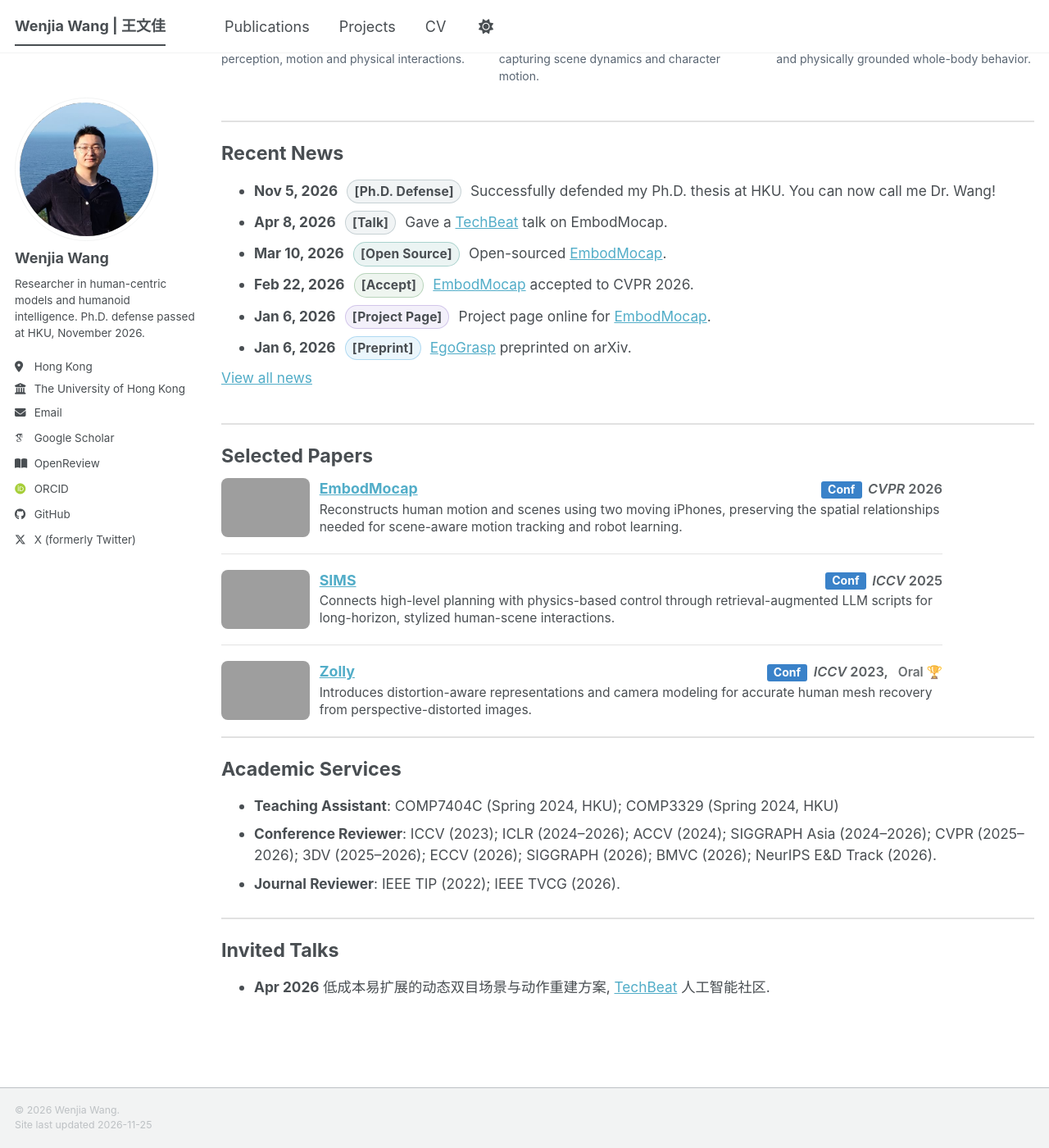
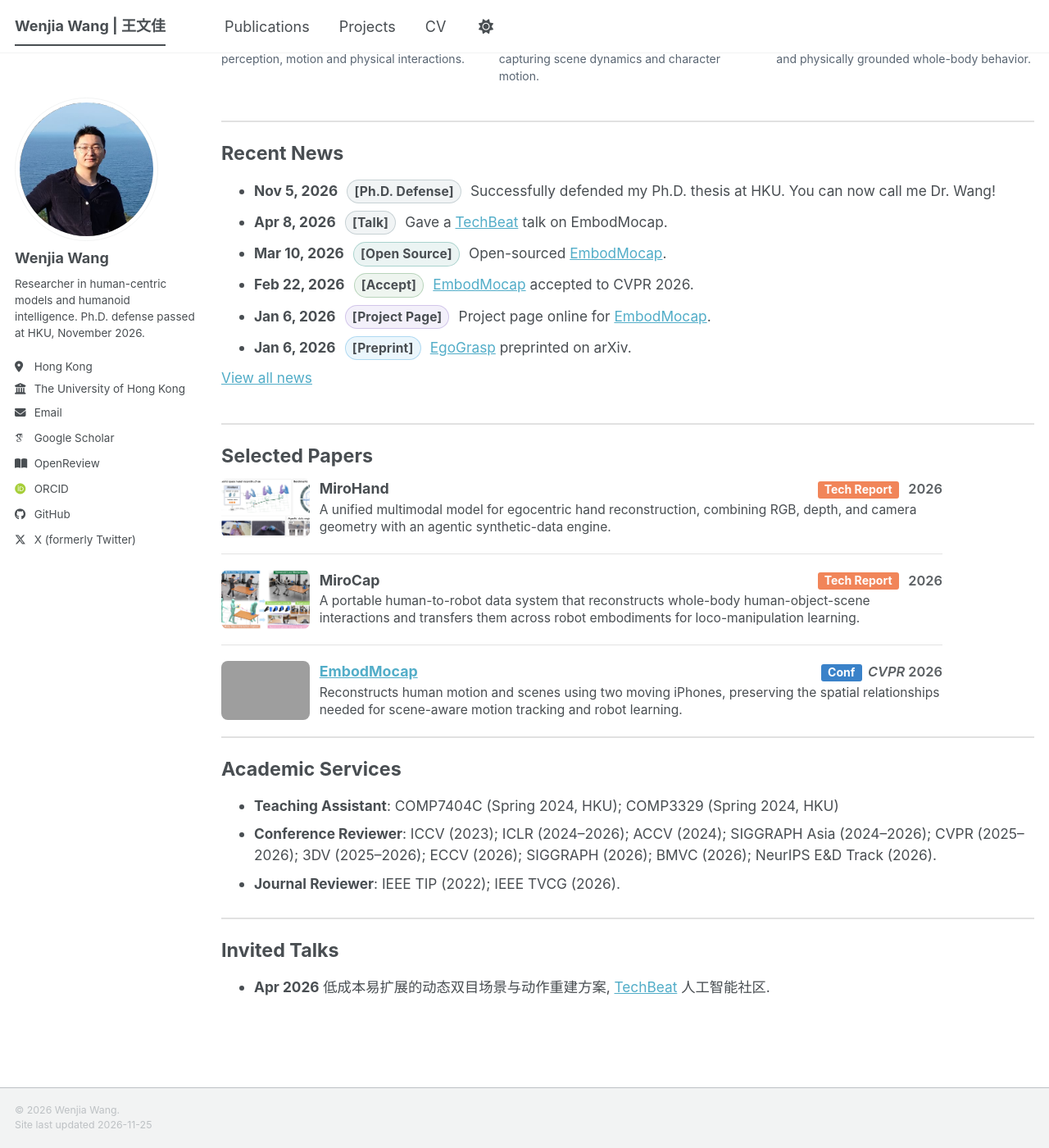
Before and after one commit to WenjiaWang0312/WenjiaWang0312.github.io, a Jekyll site: the page built from _pages/about.md, in a window 1280 px wide and 1400 px high, scrolled down 707 px. Shown: the whole window at 82% size. Built offline with Jekyll 4.4.1, drawn with Linux system fonts in a browser that asks for light colours; some web fonts are replaced; a script bundle is joined from its source files by our own code; library files that are not in the unit come from our copies; grey boxes are pictures that could not be loaded.

Commit message:
Add MiroHand MiroCap and CIRCA publication cards

```diff
--- a/_includes/publication-links.html
+++ b/_includes/publication-links.html
@@ -1,4 +1,10 @@
-{% if include.item.arxivurl or include.item.pdfurl or include.item.paperurl or include.item.weburl or include.item.codeurl or include.item.hfurl or include.item.onedriveurl or include.item.bibtexurl or include.item.bibtex %}
+{% if include.item.resources_tbd %}
+<div class="publication-links">
+  <span><i class="fas fa-file-alt" aria-hidden="true"></i> Paper: TBD</span>
+  <span><i class="fas fa-globe" aria-hidden="true"></i> Project Page: TBD</span>
+  <span><i class="fab fa-github" aria-hidden="true"></i> GitHub: TBD</span>
+</div>
+{% elsif include.item.arxivurl or include.item.pdfurl or include.item.paperurl or include.item.weburl or include.item.codeurl or include.item.hfurl or include.item.onedriveurl or include.item.bibtexurl or include.item.bibtex %}
 <div class="publication-links">
   {% if include.item.arxivurl %}<a href="{{ include.item.arxivurl }}" target="_blank" rel="noopener noreferrer"><i class="ai ai-arxiv ai-fw"></i> arXiv</a>{% endif %}
   {% if include.item.pdfurl %}<a href="{{ include.item.pdfurl }}" target="_blank" rel="noopener noreferrer">{% if include.item.pdfurl contains "arxiv.org" %}<i class="ai ai-arxiv ai-fw"></i> arXiv{% else %}<i class="fas fa-file-pdf"></i> PDF{% endif %}</a>{% endif %}
--- a/_includes/publication-venue.html
+++ b/_includes/publication-venue.html
@@ -22,7 +22,7 @@
   {% when 'tech-report' %}
     {% assign venue_type_label = 'Tech Report' %}
     {% assign venue_type_badge = 'Tech Report' %}
-    {% assign venue_type_color = '#bf5066' %}
+    {% assign venue_type_color = '#f07848' %}
   {% when 'preprint' %}
     {% assign venue_type_label = 'Preprint' %}
     {% assign venue_type_badge = 'Preprint' %}
--- a/_pages/about.md
+++ b/_pages/about.md
@@ -55,6 +55,32 @@ redirect_from:
   <div class="home-featured-list">
     <article class="archive__item archive__item--publication home-featured-item" itemscope itemtype="http://schema.org/CreativeWork">
       <div class="archive__item-teaser archive__item-teaser--publication">
+        <img src="/assets/publications/mirohand.png" alt="MiroHand teaser" loading="lazy" />
+      </div>
+      <div class="archive__item-body archive__item-body--publication">
+        <h3 class="archive__item-title home-featured-title" itemprop="headline">
+          MiroHand
+          <span class="home-featured-venue"><span class="publication-type-badge publication-type-badge--tech-report" aria-label="Tech Report" style="background: #f07848 !important; color: #fff !important;">Tech Report</span> 2026</span>
+        </h3>
+        <p class="archive__item-excerpt" itemprop="description">A unified multimodal model for egocentric hand reconstruction, combining RGB, depth, and camera geometry with an agentic synthetic-data engine.</p>
+      </div>
+    </article>
+
+    <article class="archive__item archive__item--publication home-featured-item" itemscope itemtype="http://schema.org/CreativeWork">
+      <div class="archive__item-teaser archive__item-teaser--publication">
+        <img src="/assets/publications/mirocap.png" alt="MiroCap teaser" loading="lazy" />
+      </div>
+      <div class="archive__item-body archive__item-body--publication">
+        <h3 class="archive__item-title home-featured-title" itemprop="headline">
+          MiroCap
+          <span class="home-featured-venue"><span class="publication-type-badge publication-type-badge--tech-report" aria-label="Tech Report" style="background: #f07848 !important; color: #fff !important;">Tech Report</span> 2026</span>
+        </h3>
+        <p class="archive__item-excerpt" itemprop="description">A portable human-to-robot data system that reconstructs whole-body human-object-scene interactions and transfers them across robot embodiments for loco-manipulation learning.</p>
+      </div>
+    </article>
+
+    <article class="archive__item archive__item--publication home-featured-item" itemscope itemtype="http://schema.org/CreativeWork">
+      <div class="archive__item-teaser archive__item-teaser--publication">
         <a href="/projects/embodmocap/">
           <img src="/projects/embodmocap/teaser.jpg" alt="EmbodMocap teaser" loading="lazy" />
         </a>
@@ -65,36 +91,6 @@ redirect_from:
           <span class="home-featured-venue"><span class="publication-type-badge publication-type-badge--conference" aria-label="Conference" style="background: #2575c4 !important; color: #fff !important;">Conf</span><i>CVPR</i> 2026</span>
         </h3>
         <p class="archive__item-excerpt" itemprop="description">Reconstructs human motion and scenes using two moving iPhones, preserving the spatial relationships needed for scene-aware motion tracking and robot learning.</p>
-      </div>
-    </article>
-
-    <article class="archive__item archive__item--publication home-featured-item" itemscope itemtype="http://schema.org/CreativeWork">
-      <div class="archive__item-teaser archive__item-teaser--publication">
-        <a href="/projects/sims/">
-          <img src="/projects/sims/sims_teaser.png" alt="SIMS teaser" loading="lazy" />
-        </a>
-      </div>
-      <div class="archive__item-body archive__item-body--publication">
-        <h3 class="archive__item-title home-featured-title" itemprop="headline">
-          <a href="/projects/sims/">SIMS</a>
-          <span class="home-featured-venue"><span class="publication-type-badge publication-type-badge--conference" aria-label="Conference" style="background: #2575c4 !important; color: #fff !important;">Conf</span><i>ICCV</i> 2025</span>
-        </h3>
-        <p class="archive__item-excerpt" itemprop="description">Connects high-level planning with physics-based control through retrieval-augmented LLM scripts for long-horizon, stylized human-scene interactions.</p>
-      </div>
-    </article>
-
-    <article class="archive__item archive__item--publication home-featured-item" itemscope itemtype="http://schema.org/CreativeWork">
-      <div class="archive__item-teaser archive__item-teaser--publication">
-        <a href="/projects/zolly/">
-          <img src="/projects/zolly/zolly_teaser.png" alt="Zolly teaser" loading="lazy" />
-        </a>
-      </div>
-      <div class="archive__item-body archive__item-body--publication">
-        <h3 class="archive__item-title home-featured-title" itemprop="headline">
-          <a href="/projects/zolly/">Zolly</a>
-          <span class="home-featured-venue"><span class="publication-type-badge publication-type-badge--conference" aria-label="Conference" style="background: #2575c4 !important; color: #fff !important;">Conf</span><i>ICCV</i> 2023, <span class="publication-note-inline">Oral 🏆️</span></span>
-        </h3>
-        <p class="archive__item-excerpt" itemprop="description">Introduces distortion-aware representations and camera modeling for accurate human mesh recovery from perspective-distorted images.</p>
       </div>
     </article>
   </div>
--- a/assets/css/main.scss
+++ b/assets/css/main.scss
@@ -420,7 +420,7 @@ html[data-theme="dark"] .publication-authors strong:hover {
 }
 
 .publication-type-badge--tech-report {
-  background: #bf5066;
+  background: #f07848;
 }
 
 .publication-type-badge--preprint {
```
Also changed, not shown: _publications/2026-11-25-circa.md (added, +16 -0 lines), _publications/2026-11-25-mirocap.md (added, +16 -0 lines), _publications/2026-11-25-mirohand.md (added, +16 -0 lines), assets/publications/circa.png (added), assets/publications/mirocap.png (added), assets/publications/mirohand.png (added).
